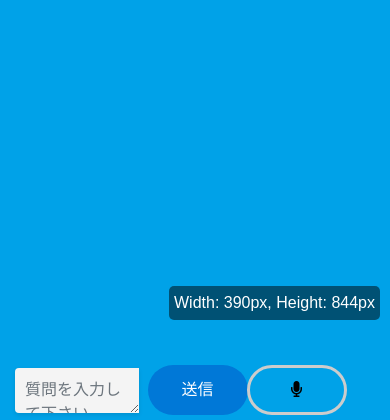
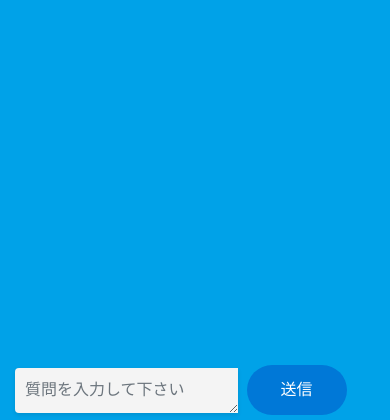
Before and after one commit to NakagawaTakato/nkgw_chatbot, a Django app: page /chat_app/chat/ in a window 390 px wide. Shown: the part 424-844 px from the top of the page. Run offline with Django 5.2, Linux system fonts and the light colour scheme; some libraries are stand-ins or nearby versions.

Commit message:
Update UIchange 20240705-4

```diff
--- a/chat_app/templates/chat.html
+++ b/chat_app/templates/chat.html
@@ -15,7 +15,7 @@
 <link rel="icon" href="{% static 'icon/favicon.ico' %}">
 <!-- Font Awesome for icons -->
 <link rel="stylesheet" href="https://cdnjs.cloudflare.com/ajax/libs/font-awesome/5.15.1/css/all.min.css">
-<style>
+<!-- <style>
   #windowSize {
     position: fixed;
     bottom: 100px;
@@ -25,10 +25,10 @@
     padding: 5px;
     border-radius: 5px;
   }
-</style>
+</style> -->
 </head>
 <body>
-  <div id="windowSize"></div>
+  <!-- <div id="windowSize"></div>
   <script>
     function updateWindowSize() {
       const width = window.innerWidth;
@@ -38,7 +38,7 @@
 
     window.addEventListener('resize', updateWindowSize);
     document.addEventListener('DOMContentLoaded', updateWindowSize);
-  </script>
+  </script> -->
 
   <div class="header">
     <div>
--- a/static/css/app.css
+++ b/static/css/app.css
@@ -244,6 +244,21 @@ body {
   border: 3px solid #ccc;      /* 枠線を薄く表示 */
   cursor: pointer;               /* マウスカーソルをポインターに */
 }
+@media (min-width: 344px) and (max-width: 430px) {
+  #startSpeechButton {
+    display: none;
+  }
+}
+@media (min-width: 724px) and (max-width: 789px) {
+  #startSpeechButton {
+    display: none;
+  }
+}
+@media (min-width: 882px) and (max-width: 932px) {
+  #startSpeechButton {
+    display: none;
+  }
+}
 .tooltip {
   position: absolute;
   top: -40%;                      /* ボタンの中央に合わせる */
```
Also changed, not shown: chat_app/templates/chat_first.html (+5 -4 lines).
